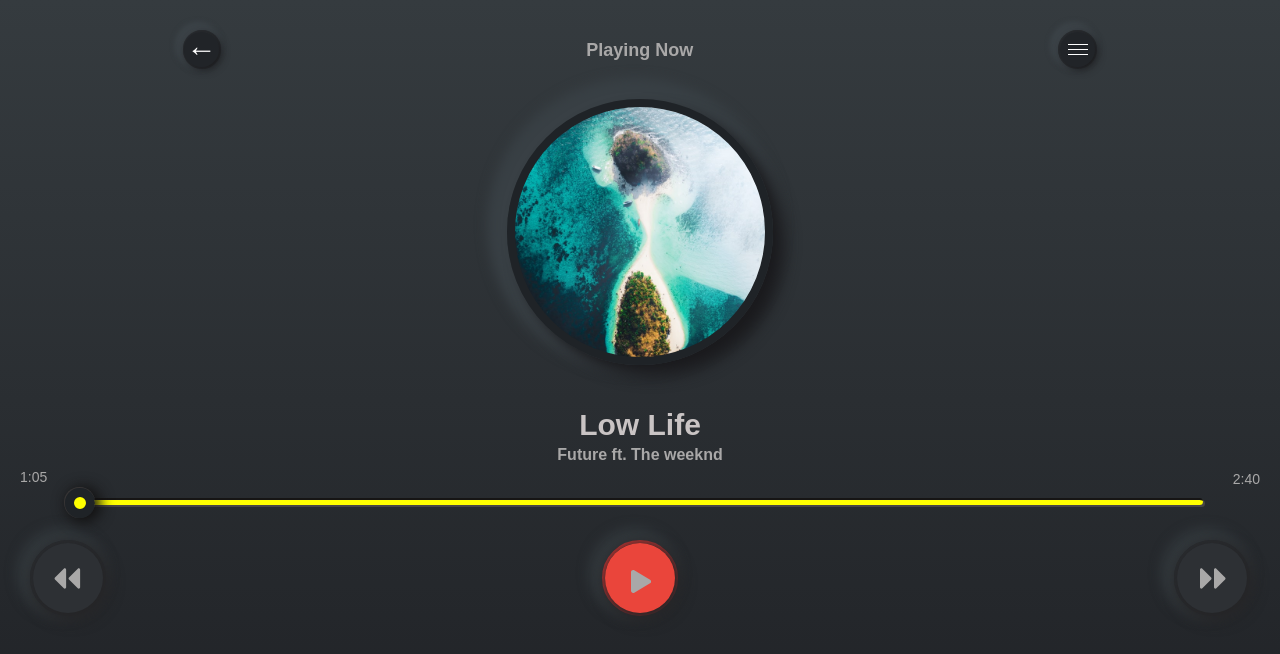
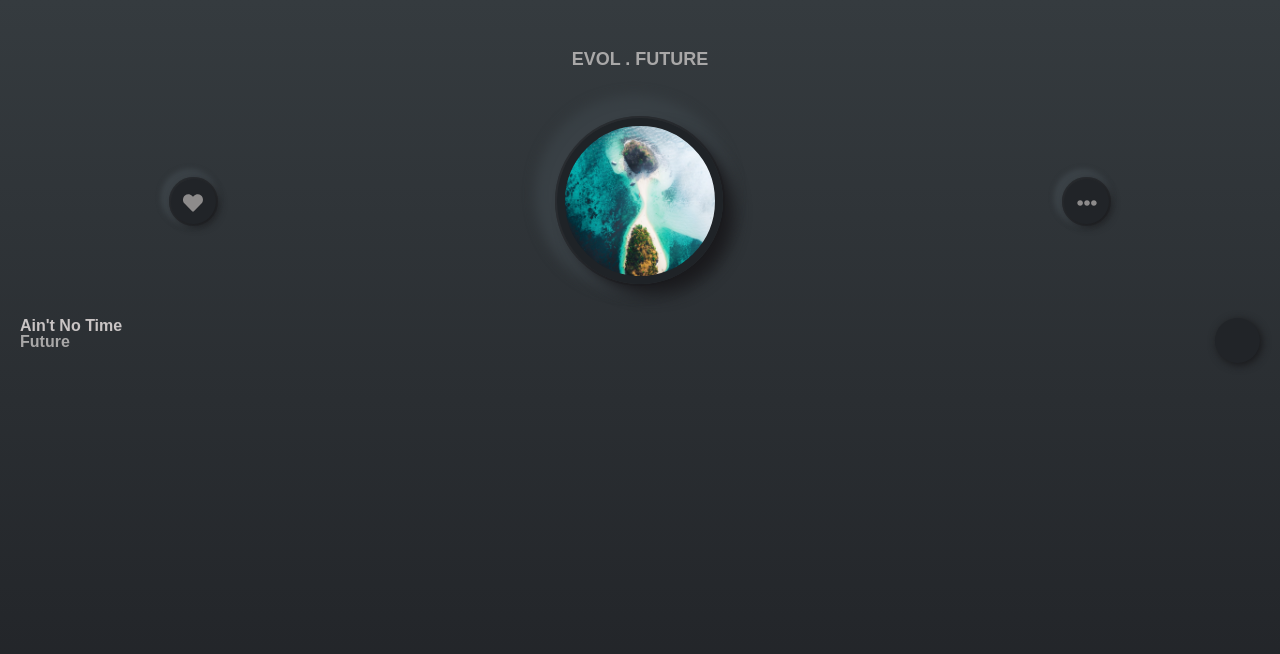
Before and after one commit to ashish8796/react-music-player, a React (Create React App) app: page /dashboard in a window 1280 px wide. Shown: the top 654 px of the page. Built offline with nearby package versions, Linux system fonts and the light colour scheme; a web font is replaced by a local one.

Commit message:
Queue UI css is in intermediat stage

```diff
--- a/src/Components/Dashboard.js
+++ b/src/Components/Dashboard.js
@@ -1,12 +1,14 @@
 import React from "react";
 import { PlayerUI } from "./PlayerUI";
+import Queue from "./Queue";
 
 
 
 function Dashboard() {
   return (
     <>
-      <PlayerUI />
+      {/* <PlayerUI /> */}
+      <Queue />
     </>
   )
 }
--- a/src/Components/PlayerUI.js
+++ b/src/Components/PlayerUI.js
@@ -73,12 +73,8 @@ export function PlayerUI() {
               </p>
             </button>
           </div>
-
         </article>
-
       </div>
-
-
     </>
   )
 }
--- /dev/null
+++ b/src/Components/Queue.js
@@ -0,0 +1,44 @@
+import React from "react";
+import { FontAwesomeIcon } from "@fortawesome/react-fontawesome";
+import { faHeart, faEllipsisH } from "@fortawesome/free-solid-svg-icons";
+
+export default function Queue() {
+  return (
+    <div className="queue">
+      <section className="sect-1">
+        <article className="album">
+          <p><span>EVOL</span> . <span>FUTURE</span></p>
+        </article>
+        <article className="features">
+          <div className="btn-cover">
+            <button className="like">
+              <FontAwesomeIcon icon={faHeart} />
+            </button>
+          </div>
+          <div className="song-cover">
+            <div className="song-picture"></div>
+          </div>
+          <div className="btn-cover">
+            <button className="option-btn">
+              <FontAwesomeIcon icon={faEllipsisH} />
+            </button>
+          </div>
+        </article>
+      </section>
+      <section className="sect-2">
+        <article className="songs-list">
+          <div className="song">
+            <div className="song-info">
+              <p>Ain't No Time</p>
+              <p>Future</p>
+            </div>
+            <div className="btn-shell">
+              <button className="song-btn"></button>
+            </div>
+          </div>
+        </article>
+
+      </section>
+    </div>
+  )
+}
--- a/src/scss/PlayerUI.scss
+++ b/src/scss/PlayerUI.scss
@@ -1,4 +1,5 @@
 body {
+  box-sizing: border-box;
   font-family: "Muli", sans-serif;
 }
 
--- /dev/null
+++ b/src/scss/Queue.scss
@@ -0,0 +1,100 @@
+.queue {
+  background: linear-gradient(#353b3f, #1f2125);
+  display: flex;
+  flex-direction: column;
+  align-items: center;
+  height: 100%;
+}
+
+.sect-1 {
+  width: 100%;
+}
+
+.album {
+  margin-top: 50px;
+  color: #a9a8a8;
+  font-size: 18px;
+  font-weight: 700;
+}
+
+.features {
+  width: 100%;
+  display: flex;
+  flex-direction: row;
+  justify-content: space-around;
+  align-items: center;
+  margin-top: 3em;
+}
+
+button {
+  border-radius: 50%;
+  width: 45px;
+  height: 45px;
+  outline: none;
+  border: none;
+  background: #212428;
+  color: #8d8b8b;
+  font-size: 20px;
+  box-shadow: 2px 2px 9px 0 #18181a;
+}
+
+.fa-ellipsis-h,
+.fa-heart {
+  margin-top: 7px;
+}
+
+.btn-cover,
+.song-cover {
+  width: fit-content;
+  display: flex;
+  flex-direction: column;
+  align-items: center;
+  justify-content: center;
+  border: 2px solid #2a2d31;
+  box-shadow: -4px -4px 5px 4px #3c4348;
+  border-radius: 50%;
+}
+
+.song-cover {
+  box-shadow: -6px -7px 12px 14px #394045;
+  border-radius: 50%;
+}
+
+.song-picture {
+  width: 150px;
+  height: 150px;
+  border-radius: 50%;
+  border: 8px solid #1f2327;
+  background-image: url("./../image/matheo-jbt-Y8QmGCl8lLk-unsplash.jpg");
+  background-size: cover;
+  box-shadow: 12px 11px 15px 0px #1a1a1d;
+}
+
+.sect-2 {
+  width: 100%;
+}
+
+.songs-list {
+  margin-top: 2em;
+  font-weight: 600;
+  color: #c9c4c4;
+}
+
+.song {
+  display: flex;
+  flex-direction: row;
+  justify-content: space-between;
+}
+
+.song-info {
+  text-align: start;
+  margin-left: 20px;
+
+  p:nth-child(2) {
+    color: #a9a8a8;
+  }
+}
+
+.btn-shell {
+  margin-right: 20px;
+}
--- a/src/scss/index.scss
+++ b/src/scss/index.scss
@@ -5,3 +5,5 @@
 @import "./App.scss";
 
 @import "./PlayerUI.scss";
+
+@import "./Queue.scss";
```
